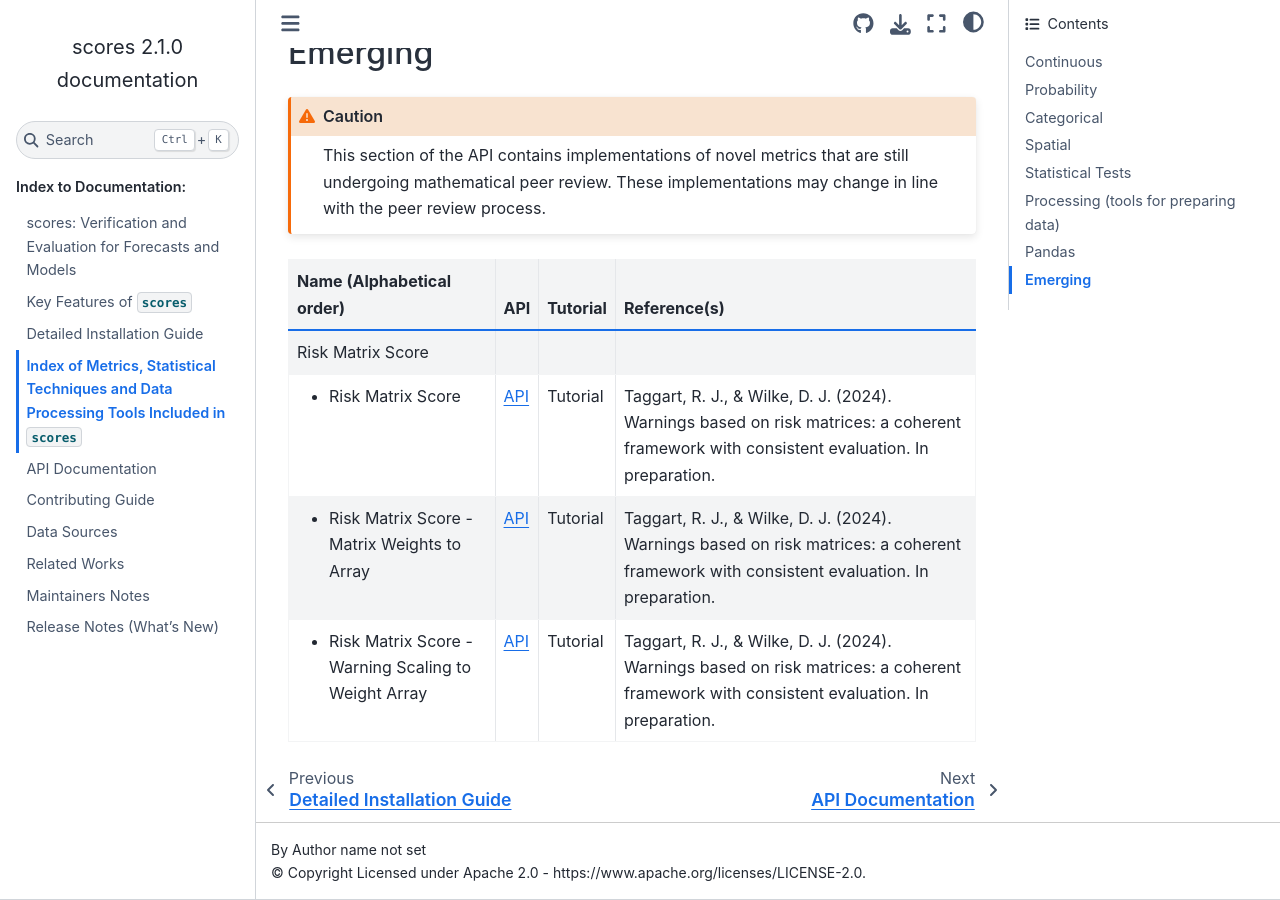
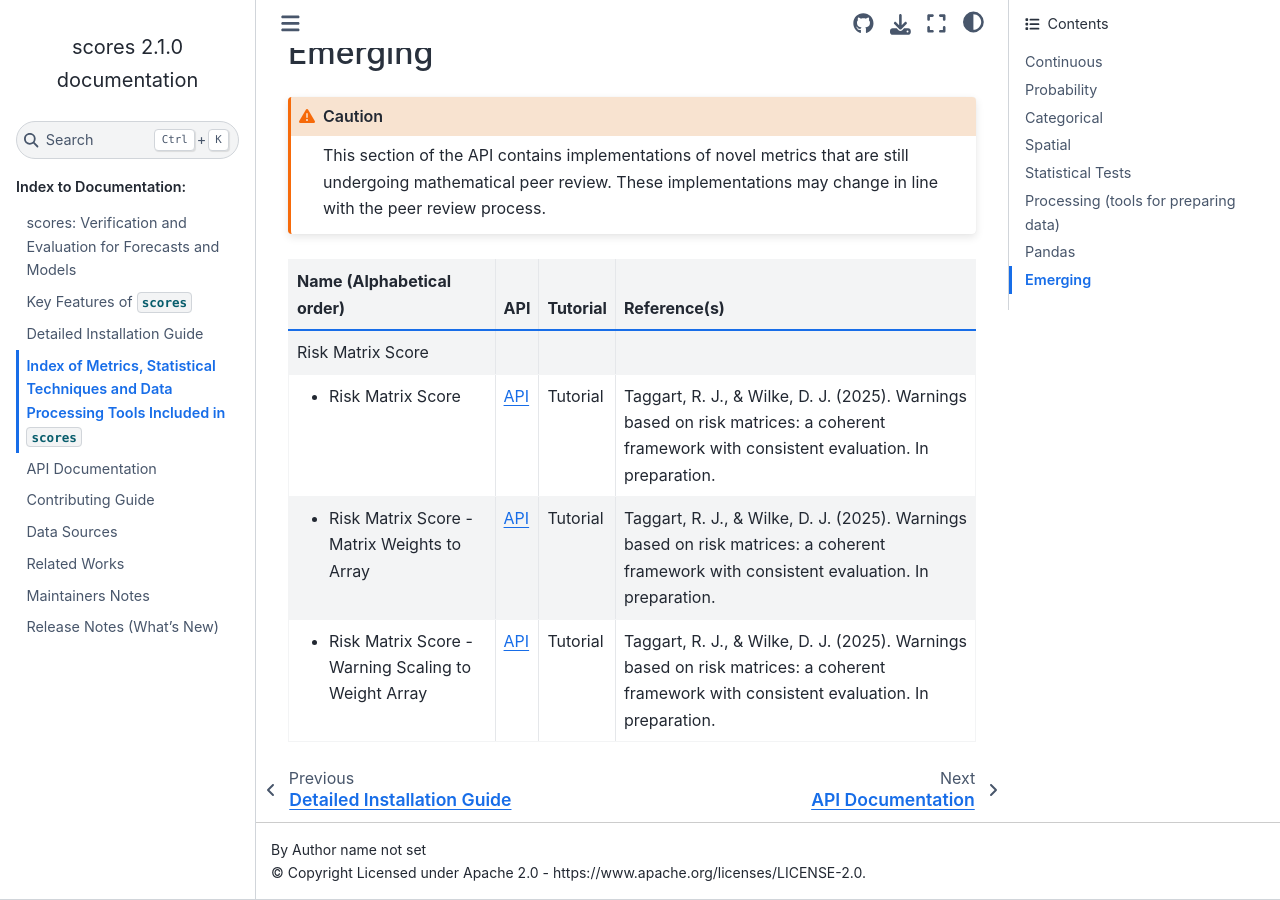
Before and after one commit to nci/scores, a Sphinx documentation site: the page built from docs/included.md, in a window 1280 px wide and 900 px high, scrolled down 10305 px. Built offline with Sphinx 7.4.7 and the Sphinx Book theme 1.1.4, drawn with Linux system fonts in a browser that asks for light colours; pages that are not in the unit, such as notebooks, are missing from menus.

Commit message:
assessment_weights -> evaluation_weights, 2024 -> 2025

````diff
--- a/docs/included.md
+++ b/docs/included.md
@@ -764,15 +764,15 @@
     - Risk Matrix Score
   - [API](api.md#scores.emerging.risk_matrix_score)
   - [Tutorial](project:./tutorials/Risk_Matrix_Score.md)
-  - Taggart, R. J., & Wilke, D. J. (2024). Warnings based on risk matrices: a coherent framework with consistent evaluation. In preparation.
+  - Taggart, R. J., & Wilke, D. J. (2025). Warnings based on risk matrices: a coherent framework with consistent evaluation. In preparation.
 * -
     - Risk Matrix Score - Matrix Weights to Array
   - [API](api.md#scores.emerging.matrix_weights_to_array)
   - [Tutorial](project:./tutorials/Risk_Matrix_Score.md)
-  - Taggart, R. J., & Wilke, D. J. (2024). Warnings based on risk matrices: a coherent framework with consistent evaluation. In preparation.
+  - Taggart, R. J., & Wilke, D. J. (2025). Warnings based on risk matrices: a coherent framework with consistent evaluation. In preparation.
 * -
     - Risk Matrix Score - Warning Scaling to Weight Array
   - [API](api.md#scores.emerging.weights_from_warning_scaling)
   - [Tutorial](project:./tutorials/Risk_Matrix_Score.md)
-  - Taggart, R. J., & Wilke, D. J. (2024). Warnings based on risk matrices: a coherent framework with consistent evaluation. In preparation.
+  - Taggart, R. J., & Wilke, D. J. (2025). Warnings based on risk matrices: a coherent framework with consistent evaluation. In preparation.
 ```
````
Also changed, not shown: 3 other files.
